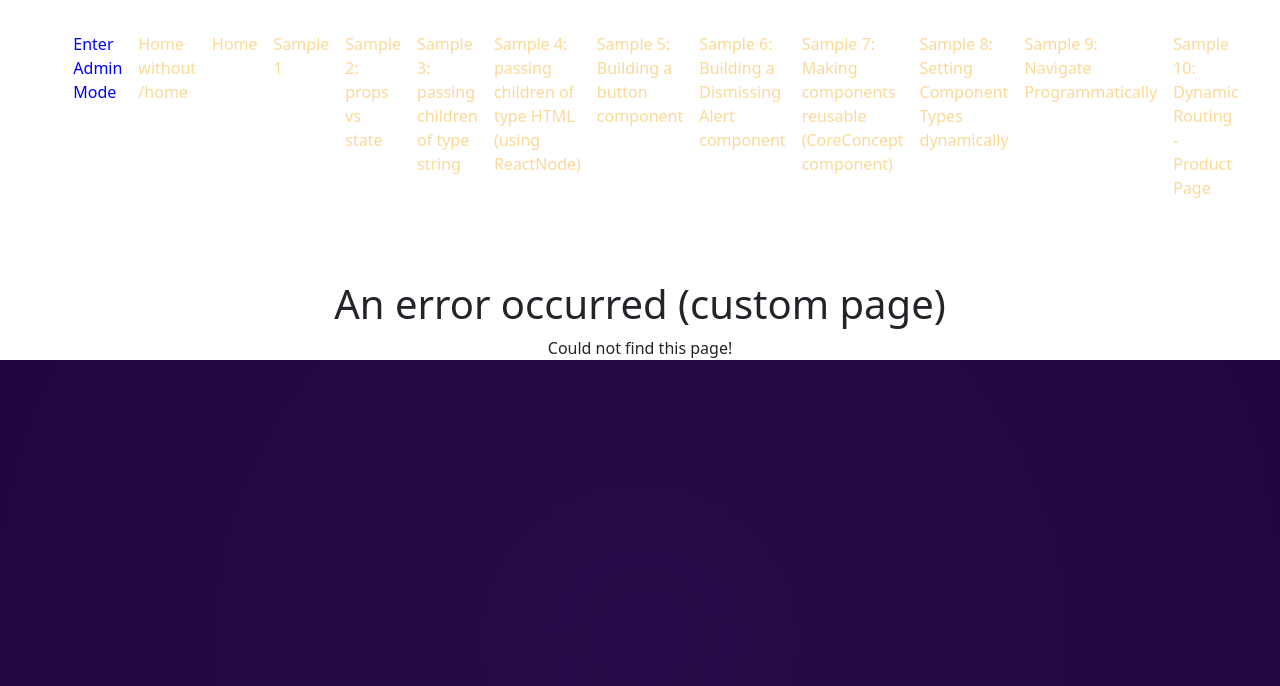
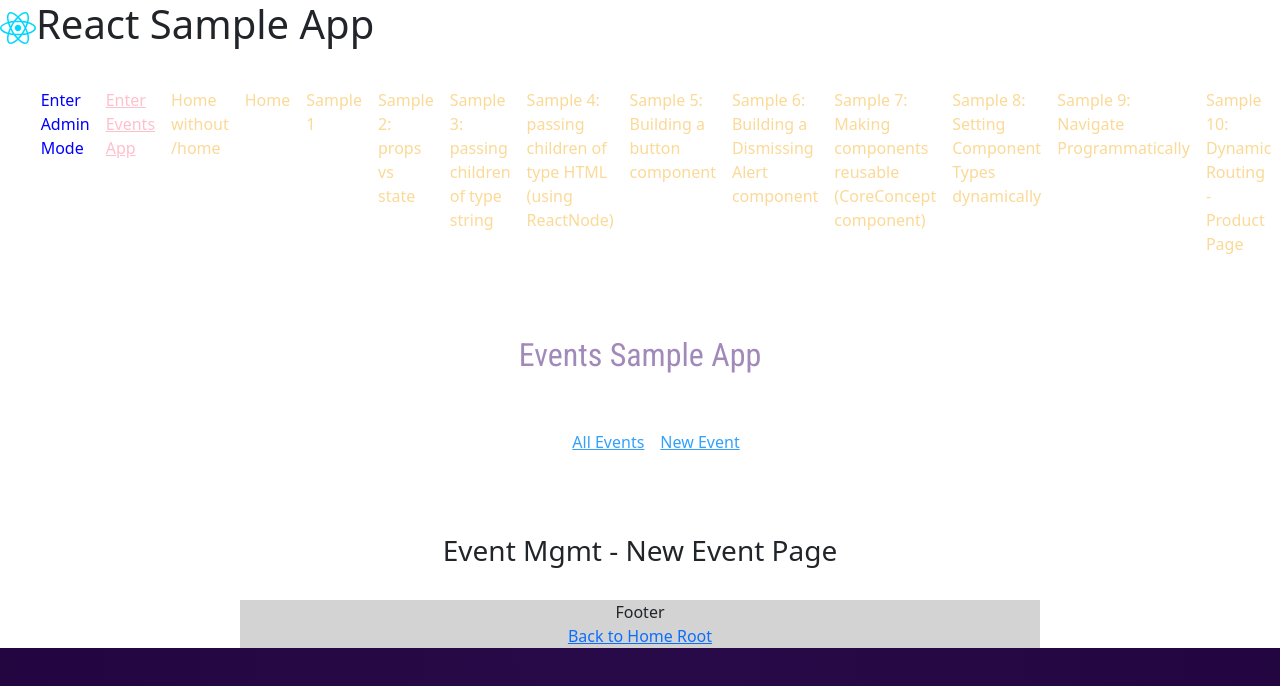
Before and after one commit to amarpandav/react-vite-sample-app, a React (Vite) app: page /events-module/events/new in a window 1280 px wide. Shown: the top 686 px of the page. Built offline with nearby package versions, Linux system fonts and the light colour scheme.

Commit message:
Events module continue work

```diff
--- a/src/App.tsx
+++ b/src/App.tsx
@@ -22,7 +22,10 @@ import Sample10ProductPage from "./components/Sample10/Sample10ProductPage.tsx";
 import Sample10ProductDetailsPage from "./components/Sample10/Sample10ProductDetailsPage.tsx";
 import EventsLayout from "./events-sample-app/EventsLayout/EventsLayout.tsx";
 import EventsHomePage from "./events-sample-app/pages/EventsHomePage.tsx";
-import EventsPage from "./events-sample-app/pages/EventsPage.tsx";
+import AllEventsPage from "./events-sample-app/pages/AllEventsPage.tsx";
+import EventDetailsPage from "./events-sample-app/pages/EventDetailsPage.tsx";
+import NewEventPage from "./events-sample-app/pages/NewEventPage.tsx";
+import EditEventPage from "./events-sample-app/pages/EditEventPage.tsx";
 
 const router = createBrowserRouter([
 
@@ -67,14 +70,44 @@ const router = createBrowserRouter([
         ]
     },
     {
-        path: '/events',
-        element: <EventsLayout></EventsLayout>,
+        path: '/events-module',
+        //element: <EventsLayout></EventsLayout>,
+        element: <RootLayout></RootLayout>,
         children: [
             /*option 2:Relative path to /events*/
-            {path: 'home', element: <EventsHomePage></EventsHomePage>},
-            {path: 'events', element: <EventsPage></EventsPage>}
+            /*we do not need it as RootLayout is directly navigating to /events{index: true, element: <EventsHomePage></EventsHomePage>},*//*{path: 'home', element: <EventsHomePage></EventsHomePage>},*/
+            {
+                /* option 1: above it needs <EventsLayout></EventsLayout>
+                If you use children in a route, you need to use the Outlet component to render the child routes of the current route.
+                Hence in EventsPage.tsx, you need to use the Outlet. But problem is it also renders the EventsPage contents which i don't want hence
+                removed this block of code and going ahead with normal rendering.
+                path: 'events', element: <EventsPage></EventsPage>, children: [
+                    {path: ':eventId', element: <EventDetailsPage></EventDetailsPage>},
+                    {path: 'new', element: <NewEventPage></NewEventPage>},
+                    {path: ':eventId/edit', element: <EditEventPage></EditEventPage>},
+                ]*/
+            },
+            /*
+            option 2: above it needs <EventsLayout></EventsLayout>
+            {path: 'events', element: <EventsPage></EventsPage>},
+            {path: 'events/:eventId', element: <EventDetailsPage></EventDetailsPage>},
+            {path: 'events/new', element: <NewEventPage></NewEventPage>},
+            {path: 'events/:eventId/edit', element: <EditEventPage></EditEventPage>},*/
+
+            {
+                /*option 3: above it needs <RootLayout></RootLayout>*/
+                path: 'events',
+                element: <EventsLayout></EventsLayout>,
+                children: [
+                    {index: true/*path: ''*/, element: <AllEventsPage></AllEventsPage>},
+                    {path: ':eventId', element: <EventDetailsPage></EventDetailsPage>},
+                    {path: 'new', element: <NewEventPage></NewEventPage>},
+                    {path: ':eventId/edit', element: <EditEventPage></EditEventPage>},
+                ]
+            }
         ]
-    },
+    }
+
 
 ]);
 export default function App() {
--- a/src/components/Footer/Footer.tsx
+++ b/src/components/Footer/Footer.tsx
@@ -18,7 +18,7 @@ export default function Footer() {
                 //Footer is generic page so it would respect root path always
 
             }
-            <Link to=".." relative="path">Back</Link>
+            <Link to=".." relative="path">Back to Home Root</Link>
 
             {
                 //Option 2: Using route. This will follow the path defined in App.tsx which is router path.
--- a/src/components/Header/HeaderNav.tsx
+++ b/src/components/Header/HeaderNav.tsx
@@ -26,6 +26,7 @@ export default function HeaderNav() {
                 <nav>
                     <ul className={classes.list}>
                         <li> <NavLink to="/admin/home" className={ ({isActive})=> isActive ? classes.active : undefined} style={{color: 'blue'}}>Enter Admin Mode</NavLink></li>
+                        <li> <NavLink to="/events-module/events" className={ ({isActive})=> isActive ? classes.active : undefined} style={{color: 'pink'}}>Enter Events App</NavLink></li>
                         {/*looks like end keyword is not needed in latest React. As per trainer thats needed otherwise home nav is always active*/}
                         <li> <NavLink to="/" className={ ({isActive})=> isActive ? classes.active : undefined} end>Home without /home</NavLink></li>
                         <li> <NavLink to="/home" className={ ({isActive})=> isActive ? classes.active : undefined}>Home</NavLink></li>
--- a/src/events-sample-app/EventsHeader/EventsHeaderNav.tsx
+++ b/src/events-sample-app/EventsHeader/EventsHeaderNav.tsx
@@ -8,9 +8,11 @@ export default function EventsHeaderNav() {
         <header className={classes.header}>
             <nav>
                 <ul className={classes.list}>
-                    <li><NavLink to="/" className={ ({isActive})=> isActive ? classes.active : undefined} style={{color: 'orange'}}>Exit Events App</NavLink></li>
-                    <li><NavLink to="/events/home" className={ ({isActive})=> isActive ? classes.active : undefined}>Events Home</NavLink></li>
-                    <li><NavLink to="/events/events" className={ ({isActive})=> isActive ? classes.active : undefined}>Events</NavLink></li>
+                    {/*<li><NavLink to="/" className={ ({isActive})=> isActive ? classes.active : undefined} style={{color: 'orange'}}>Exit Events App</NavLink></li>
+                    <li><NavLink to="/events-module" className={ ({isActive})=> isActive ? classes.active : undefined} end>Events Home</NavLink></li>
+                    */}
+                    <li><NavLink to="" className={ ({isActive})=> isActive ? classes.active : undefined}>All Events</NavLink></li>
+                    <li><NavLink to="new" className={ ({isActive})=> isActive ? classes.active : undefined}>New Event</NavLink></li>
                 </ul>
             </nav>
         </header>
--- a/src/events-sample-app/EventsLayout/EventsLayout.tsx
+++ b/src/events-sample-app/EventsLayout/EventsLayout.tsx
@@ -1,4 +1,3 @@
-import reactImg from "../../assets/react.svg";
 import {Outlet} from "react-router-dom";
 import EventsHeaderNav from "../EventsHeader/EventsHeaderNav.tsx";
 
@@ -6,10 +5,13 @@ export default function EventsLayout() {
 
     return (
         <>
-            <h1><img src={reactImg} alt="title"/>React Sample App/Events App</h1>
+            <h2>Events Sample App</h2>
             <EventsHeaderNav></EventsHeaderNav>
 
-            <Outlet></Outlet>
+            <main>
+                <Outlet></Outlet>
+            </main>
+
 
         </>
 
--- /dev/null
+++ b/src/events-sample-app/pages/AllEventsPage.tsx
@@ -0,0 +1,29 @@
+import {EVENT_TESTDATA} from "../../test-data/events-testdata.ts";
+import {Link, Outlet} from "react-router-dom";
+
+export default function AllEventsPage() {
+    return (
+        <>
+            <h3>All Events</h3>
+            <ul>
+                {/*
+                //doesn't work, getting error - TS2657: JSX expressions must have one parent element.
+                EVENT_TESTDATA.map((event) => (
+                    <li>{event.id}</li>
+                    <li>{event.title}</li>
+
+            )
+                )
+            */
+                    EVENT_TESTDATA.map(event => <li key={event.id}><Link to={event.id}>{event.title}</Link></li>)
+                }</ul>
+
+            {
+//You need to use the Outlet component to render the child routes of the current route.
+// But in App.tsx
+                <Outlet></Outlet>
+            }
+
+        </>
+    );
+}
--- a/src/events-sample-app/pages/EditEventPage.tsx
+++ b/src/events-sample-app/pages/EditEventPage.tsx
@@ -1,7 +1,7 @@
 export default function EditEventPage() {
     return (
         <>
-            <h1>Event Mgmt - Edit Event Page</h1>
+            <h3>Event Mgmt - Edit Event Page</h3>
         </>
     );
 }
--- a/src/events-sample-app/pages/EventDetailsPage.tsx
+++ b/src/events-sample-app/pages/EventDetailsPage.tsx
@@ -1,7 +1,15 @@
+import {Link, useParams} from "react-router-dom";
+
 export default function EventDetailsPage() {
+    const params = useParams();
+
     return (
         <>
-            <h1>Event Mgmt - Event Details Page</h1>
+            <h3>Event Details Page</h3>
+            <h6>Pass params in address bar after sample10</h6>
+            <h6>productId passed is: {params.eventId}</h6>
+
+            <Link to=".." relative="path">Back2</Link>
         </>
     );
 }
--- a/src/events-sample-app/pages/EventsPage.tsx
+++ /dev/null
@@ -1,7 +0,0 @@
-export default function EventsPage() {
-    return (
-        <>
-            <h1>Event Mgmt - Events Page</h1>
-        </>
-    );
-}
--- a/src/events-sample-app/pages/NewEventPage.tsx
+++ b/src/events-sample-app/pages/NewEventPage.tsx
@@ -1,7 +1,7 @@
 export default function NewEventPage() {
     return (
         <>
-            <h1>Event Mgmt - New Event Page</h1>
+            <h3>Event Mgmt - New Event Page</h3>
         </>
     );
 }
--- /dev/null
+++ b/src/test-data/events-testdata.ts
@@ -0,0 +1,21 @@
+
+export const EVENT_TESTDATA = [
+    {
+        id: 'e1',
+        title: 'e1 Event',
+        description:
+            'e1 Event Description',
+    },
+    {
+        id: 'e2',
+        title: 'e2 Event',
+        description:
+            'e2 Event Description',
+    },
+    {
+        id: 'e3',
+        title: 'e3 Event',
+        description:
+            'e3 Event Description',
+    },
+];
```
